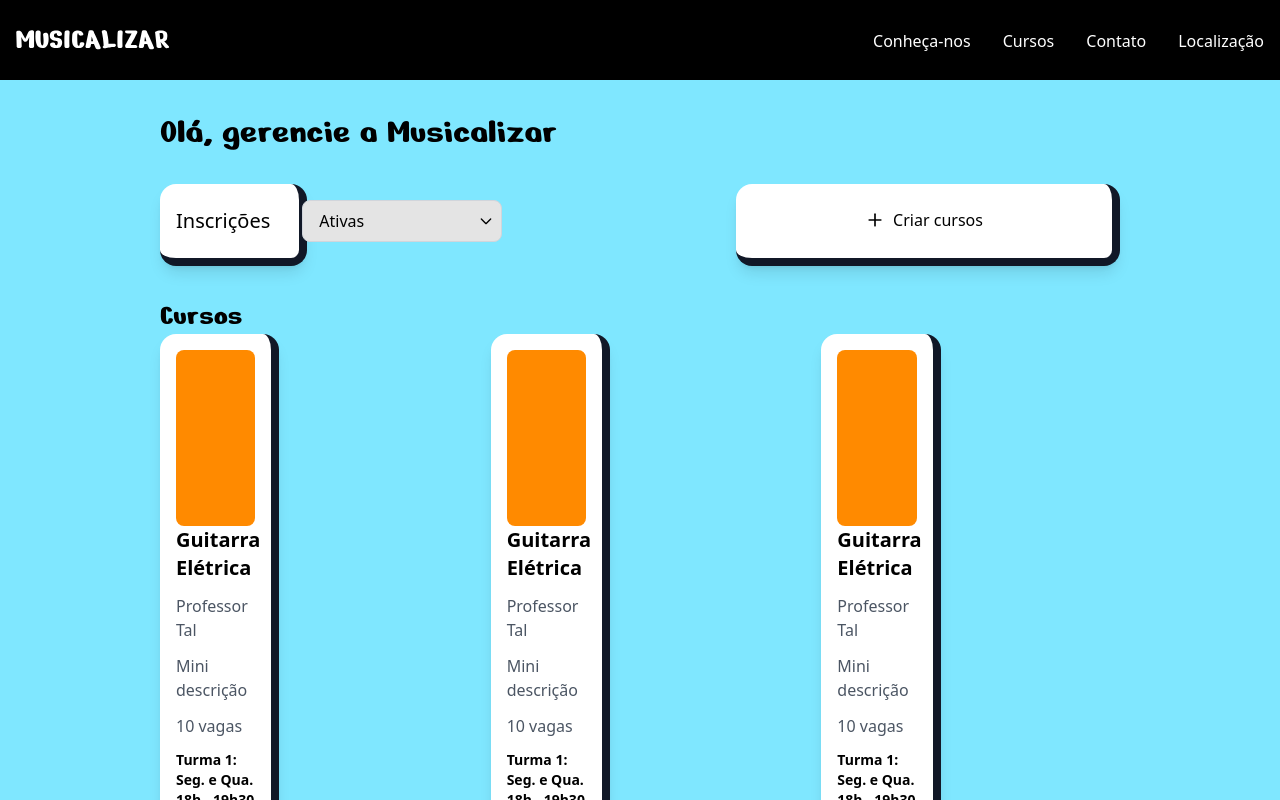
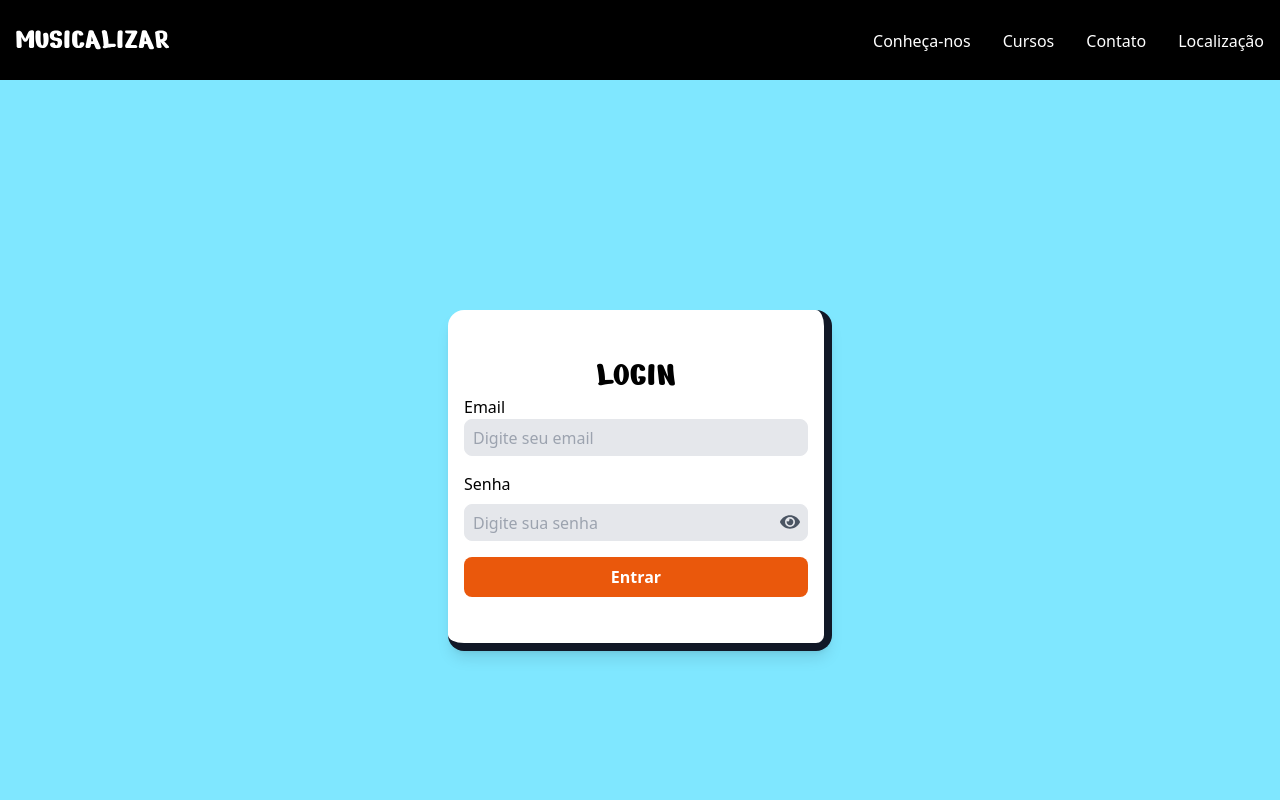
Before and after one commit to AnaLara714/musicalizar, a React (Vite) app in the folder frontend/: page /manager in a window 1280 px wide. Shown: the top 800 px of the page. Built offline with nearby package versions, Linux system fonts and the light colour scheme.

Commit message:
feat: create authentication with api

```diff
--- a/frontend/src/App.jsx
+++ b/frontend/src/App.jsx
@@ -2,13 +2,16 @@ import { BrowserRouter as Router } from "react-router-dom";
 import { AppRoutes } from "./routes/Routes";
 import { ScrollProvider } from "./context/ScrollContext";
 import ScrollToTop from "./components/ScrollToTop";
+import AuthProvider from "./context/AuthContext";
 
 function App() {
   return (
     <Router>
       <ScrollProvider>
         <ScrollToTop />
-        <AppRoutes />
+        <AuthProvider>
+          <AppRoutes />
+        </AuthProvider>
       </ScrollProvider>
     </Router>
   );
--- a/frontend/src/components/Login.jsx
+++ b/frontend/src/components/Login.jsx
@@ -1,13 +1,45 @@
-import React from "react";
+import React, { useContext } from "react";
 import Card from "./Card";
 import PasswordInput from "./PasswordInput";
 import { useNavigate } from "react-router-dom";
+import { AuthContext } from "../context/AuthContext";
 
 export default function Login() {
   const navigate = useNavigate();
 
+  const [email, setEmail] = React.useState("");
+  const [password, setPassword] = React.useState("");
+
+  const { handleAuthentication } = useContext(AuthContext);
+
+  const handleLogin = async () => {
+    try {
+      const response = await fetch("http://localhost:3000/api/auth/login", {
+        method: "POST",
+        headers: {
+          "Content-Type": "application/json",
+        },
+        body: JSON.stringify({
+          email,
+          password,
+        }),
+      });
+
+      if (!response.ok) {
+        throw new Error("Erro ao fazer login. Verifique suas credenciais.");
+      }
+
+      handleAuthentication();
+      setEmail("");
+      setPassword("");
+      navigate("/manager");
+    } catch (error) {
+      alert(error.message);
+    }
+  };
+
   return (
-    <div className="h-[80vh] bg-[#7FE7FF] p-4 sm:p-6 md:p-8 lg:px-12 xl:px-40 flex justify-center items-center">
+    <div className="h-screen bg-[#7FE7FF] p-4 sm:p-6 md:p-8 lg:px-12 xl:px-40 flex justify-center items-center">
       <Card>
         <div className="h-[301px] flex justify-center flex-col ">
           <h1 className="font-nerko text-4xl uppercase text-[36px] text-center">
@@ -18,12 +50,17 @@ export default function Login() {
             type="email"
             className="border bg-gray-200 border-gray-200 rounded-lg  h-[37px] mb-4 p-2"
             placeholder="Digite seu email"
+            value={email}
+            onChange={(e) => setEmail(e.target.value)}
           />
           <label className="block mb-2">Senha</label>
-          <PasswordInput />
+          <PasswordInput
+            password={password}
+            setPassword={setPassword}
+          />
           <button
             className="bg-orange-600 text-white font-bold p-2 rounded-lg "
-            onClick={() => navigate("/manager")}
+            onClick={handleLogin}
           >
             Entrar
           </button>
--- a/frontend/src/components/PasswordInput.jsx
+++ b/frontend/src/components/PasswordInput.jsx
@@ -1,7 +1,7 @@
 import React, { useState } from "react";
 import { FaEye, FaEyeSlash } from "react-icons/fa";
 
-function PasswordInput() {
+function PasswordInput({password, setPassword}) {
   const [showPassword, setShowPassword] = useState(false);
 
   return (
@@ -10,6 +10,8 @@ function PasswordInput() {
         type={showPassword ? "text" : "password"}
         className="border bg-gray-200 border-gray-200 rounded-lg h-[37px] mb-4 w-full pl-2 pr-10"
         placeholder="Digite sua senha"
+        value={password}
+        onChange={(e) => setPassword(e.target.value)}
       />
       <button
         type="button"
--- /dev/null
+++ b/frontend/src/context/AuthContext.jsx
@@ -0,0 +1,23 @@
+import { createContext, useState } from "react";
+
+export const AuthContext = createContext();
+
+const AuthProvider = ({ children }) => {
+  const [isAuthenticated, setIsAuthenticated] = useState(false);
+
+  const handleAuthentication = () => {
+    setIsAuthenticated(true);
+  };
+
+  const handleDeauthentication = () => {
+    setIsAuthenticated(false);
+  };
+
+  return (
+    <AuthContext.Provider value={{ isAuthenticated, handleAuthentication, handleDeauthentication }}>
+      {children}
+    </AuthContext.Provider>
+  );
+}
+
+export default AuthProvider;
--- a/frontend/src/routes/Routes.jsx
+++ b/frontend/src/routes/Routes.jsx
@@ -1,8 +1,9 @@
-import React from "react";
+import React, { useContext } from "react";
 import { Route, Routes } from "react-router-dom";
 import LoginPage from "../pages/LoginPage";
 import ManagerPage from "../pages/ManagerPage";
 import HomePage from "../pages/HomePage";
+import { AuthContext } from "../context/AuthContext";
 // const ProtectedRoute: React.FC<{ children: React.ReactNode }> = ({
 //   children,
 // }) => {
@@ -13,12 +14,15 @@ import HomePage from "../pages/HomePage";
 //   return <>{children}</>;
 // };
 
+
 export const AppRoutes = () => {
+  const { isAuthenticated } = useContext(AuthContext);
+
   return (
     <Routes>
       <Route path="/" element={<HomePage />} />
       <Route path="/login" element={<LoginPage />} />
-      <Route path="/manager" element={<ManagerPage />} />
+      <Route path="/manager" element={isAuthenticated ? <ManagerPage /> : <LoginPage />} />
       {/* <Route
         path="/"
         element={
```
